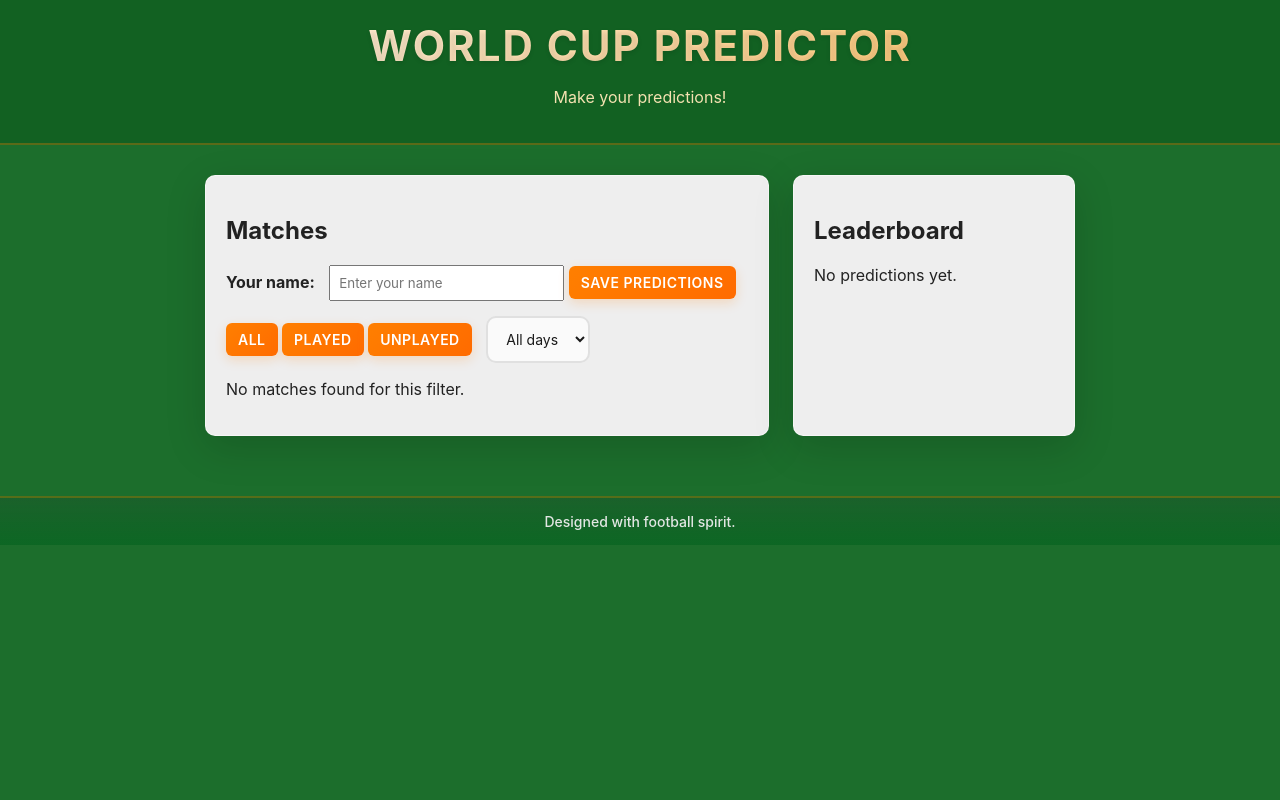
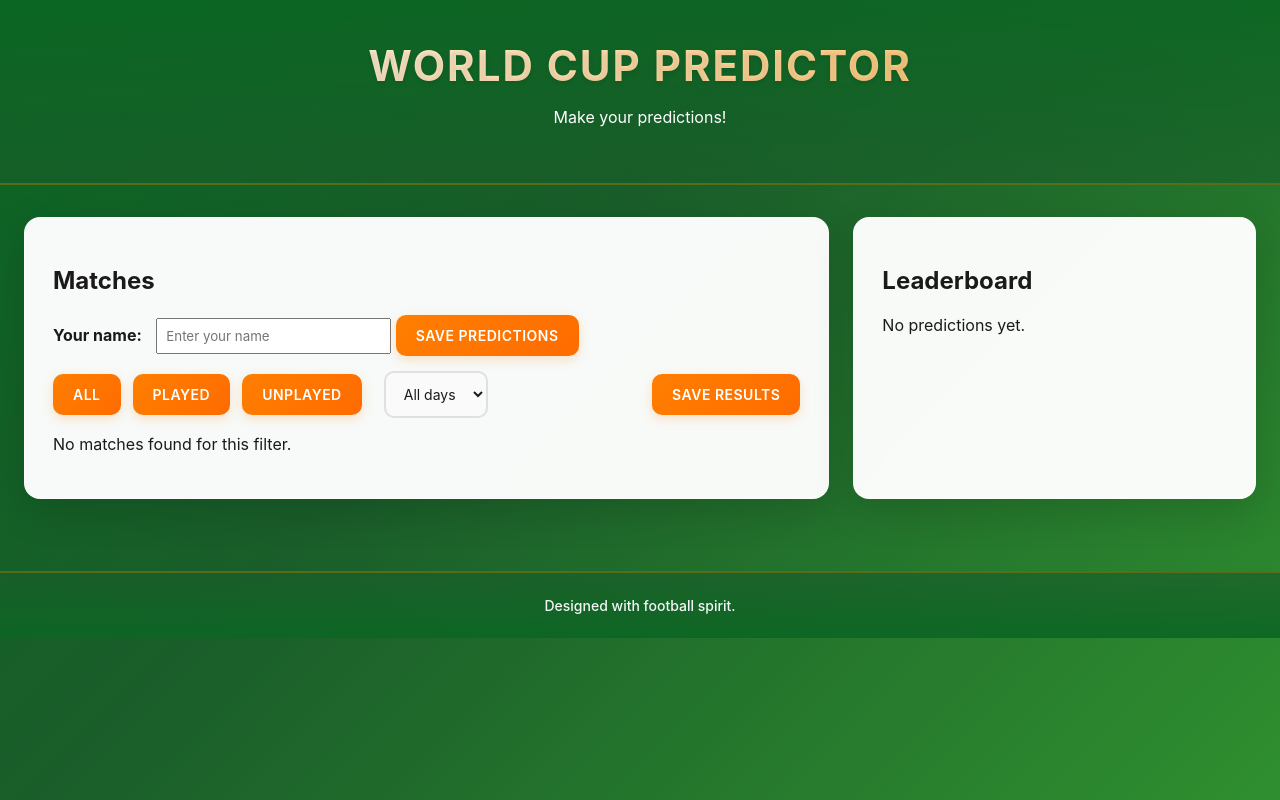
Before and after one commit to JackAvanade/World-Cup-Predictions, a website: page VS_code/index.html in a window 1280 px wide. Drawn offline with Linux system fonts and the light colour scheme; no server answers.

Commit message:
changed index to fix layout
Added a 'Save Results' button and adjusted layout styles.

```diff
--- a/VS_code/index.html
+++ b/VS_code/index.html
@@ -6,56 +6,6 @@
   <title>World Cup Predictor</title>
 
   <link rel="stylesheet" href="css/styles.css">
-
-  <style>
-    body {
-      font-family: Arial, sans-serif;
-      margin: 0;
-      background: #1c6e2c;
-      color: #222;
-    }
-
-    .site-header {
-      text-align: center;
-      padding: 20px;
-      background: #126122;
-      color: #f4e2b1;
-    }
-
-    .container {
-      max-width: 900px;
-      margin: 30px auto;
-      padding: 0 15px;
-    }
-
-    .card {
-      background: #eee;
-      padding: 20px;
-      border-radius: 10px;
-      margin-bottom: 20px;
-    }
-
-    #matches-list .match-card {
-      margin-bottom: 10px;
-    }
-
-    button {
-      padding: 8px 12px;
-      border-radius: 6px;
-      border: none;
-      cursor: pointer;
-    }
-
-    button:hover {
-      opacity: 0.9;
-    }
-
-    .site-footer {
-      text-align: center;
-      padding: 15px;
-      color: #eee;
-    }
-  </style>
 </head>
 
 <body>
@@ -79,14 +29,14 @@
       </div>
 
       <!-- ✅ Filters -->
-      <div style="margin-bottom:15px;">
+      <div style="margin-bottom:15px; display:flex; flex-wrap:wrap; gap:12px; align-items:center;">
         <button id="filter-all">All</button>
         <button id="filter-played">Played</button>
         <button id="filter-unplayed">Unplayed</button>
-
         <select id="game-day-select" style="margin-left:10px;">
           <option value="">All days</option>
         </select>
+        <button id="save-results" style="margin-left:auto;">Save Results</button>
       </div>
 
       <!-- ✅ Matches go here -->
```
